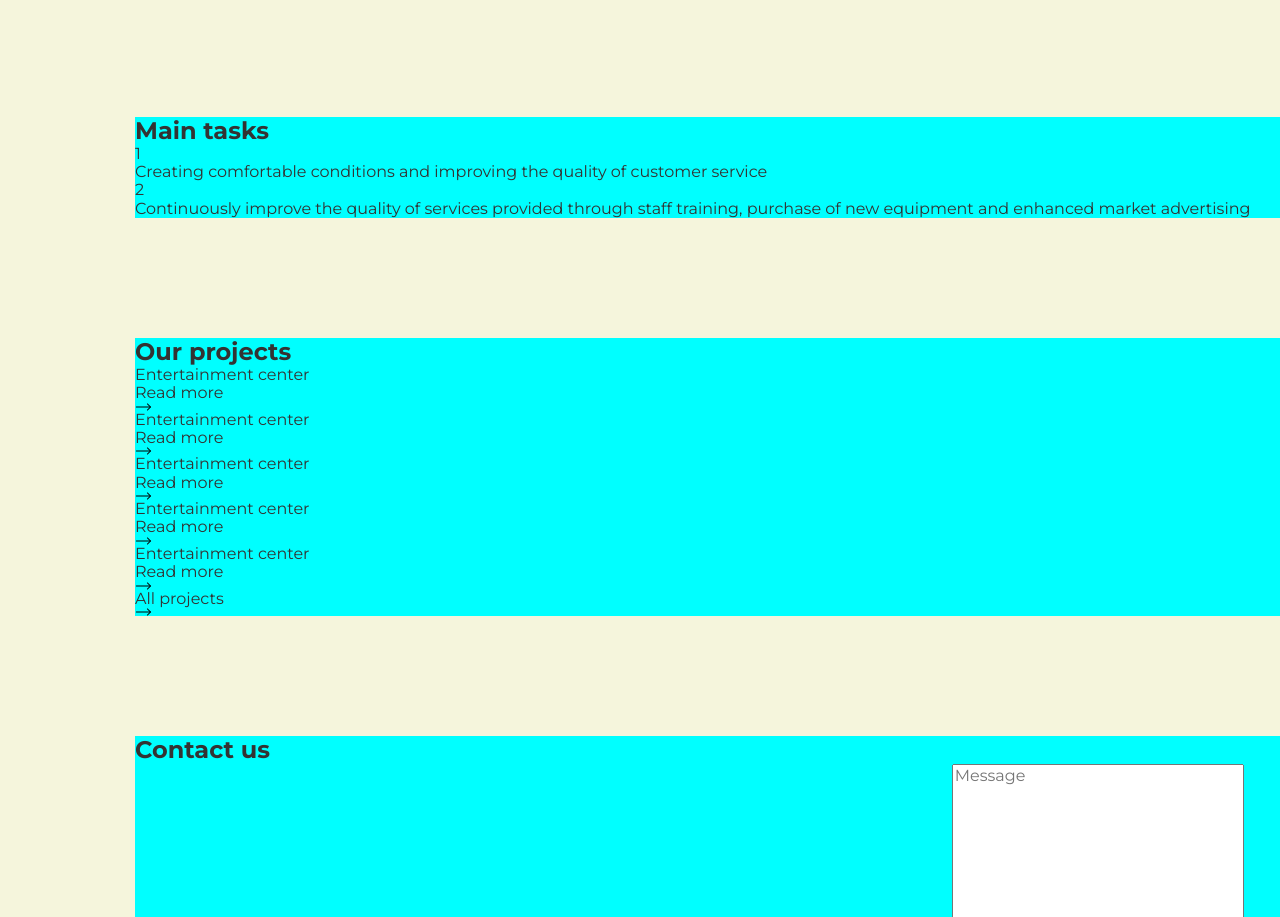
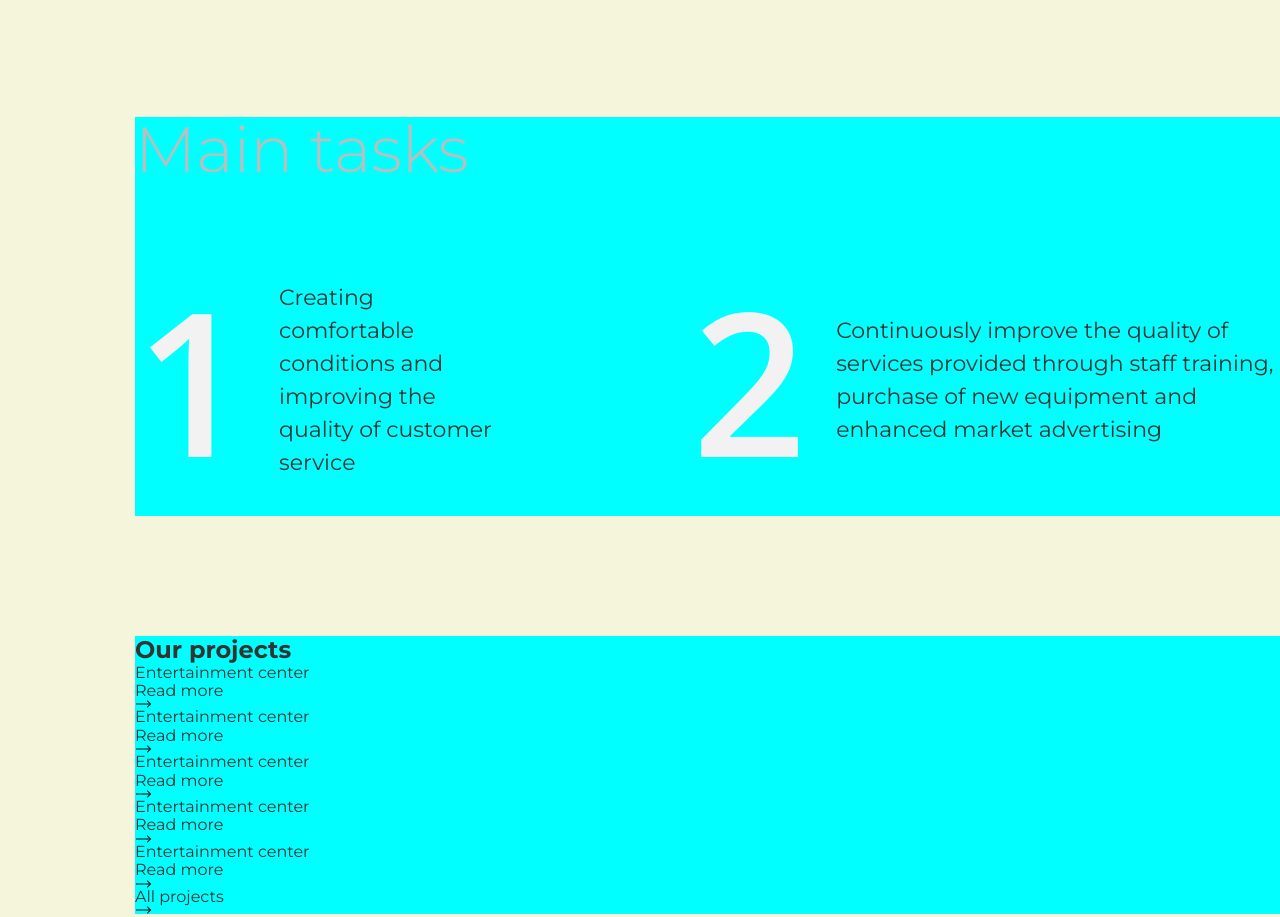
Before and after one commit to Maksym-Kovorotnyi/HomeProject_Test, a plain HTML site: page index.html in a window 1280 px wide. Shown: the part 1524-2441 px from the top of the page. Drawn offline with nearby package versions, Linux system fonts and the light colour scheme.

Commit message:
complite main tasks section

```diff
--- a/index.html
+++ b/index.html
@@ -137,18 +137,27 @@
         </div>
       </section>
       <!-- Main tasks section -->
-      <section class="section container">
-        <h2>Main tasks</h2>
-        <p>1</p>
-        <p>
-          Creating comfortable conditions and improving the quality of customer
-          service
-        </p>
-        <p>2</p>
-        <p>
-          Continuously improve the quality of services provided through staff
-          training, purchase of new equipment and enhanced market advertising
-        </p>
+      <section class="section">
+        <div class="container">
+          <h2 class="tasks-title">Main tasks</h2>
+          <ul class="tasks-list">
+            <li class="tasks-list__item">
+              <p class="tasks-list__item--number">1</p>
+              <p class="tasks-list__item--text">
+                Creating comfortable conditions and improving the quality of
+                customer service
+              </p>
+            </li>
+            <li class="tasks-list__item">
+              <p class="tasks-list__item--number">2</p>
+              <p class="tasks-list__item--text">
+                Continuously improve the quality of services provided through
+                staff training, purchase of new equipment and enhanced market
+                advertising
+              </p>
+            </li>
+          </ul>
+        </div>
       </section>
       <!-- Example of projects section -->
       <section class="section container">
--- a/sass/layout/_tasks.scss
+++ b/sass/layout/_tasks.scss
@@ -0,0 +1,34 @@
+.tasks-title {
+  color: var(--title-main);
+  font-size: 64px;
+  font-style: normal;
+  font-weight: 300;
+  line-height: calc(64 / 64);
+  margin-bottom: 62px;
+}
+
+.tasks-list {
+  display: flex;
+
+  &__item {
+    display: flex;
+    align-items: center;
+    gap: 30px;
+    &--number {
+      width: 114px;
+      color: #f2f2f2;
+      font-family: var(--font-secondary);
+      font-size: 200px;
+      font-style: normal;
+      font-weight: 900;
+      line-height: normal;
+    }
+    &--text {
+      font-size: 22px;
+      line-height: calc(36 / 24);
+    }
+  }
+  &__item:first-child {
+    margin-right: 187px;
+  }
+}
--- a/sass/main.scss
+++ b/sass/main.scss
@@ -5,6 +5,7 @@
 @import "./layout/header";
 @import "./layout/hero";
 @import "./layout/company";
+@import "./layout/tasks";
 
 @import "./utils/variables";
 @import "./utils/visuallyHidden";
```
Also changed, not shown: css/main.css, css/main.min.css, 2 other files.
